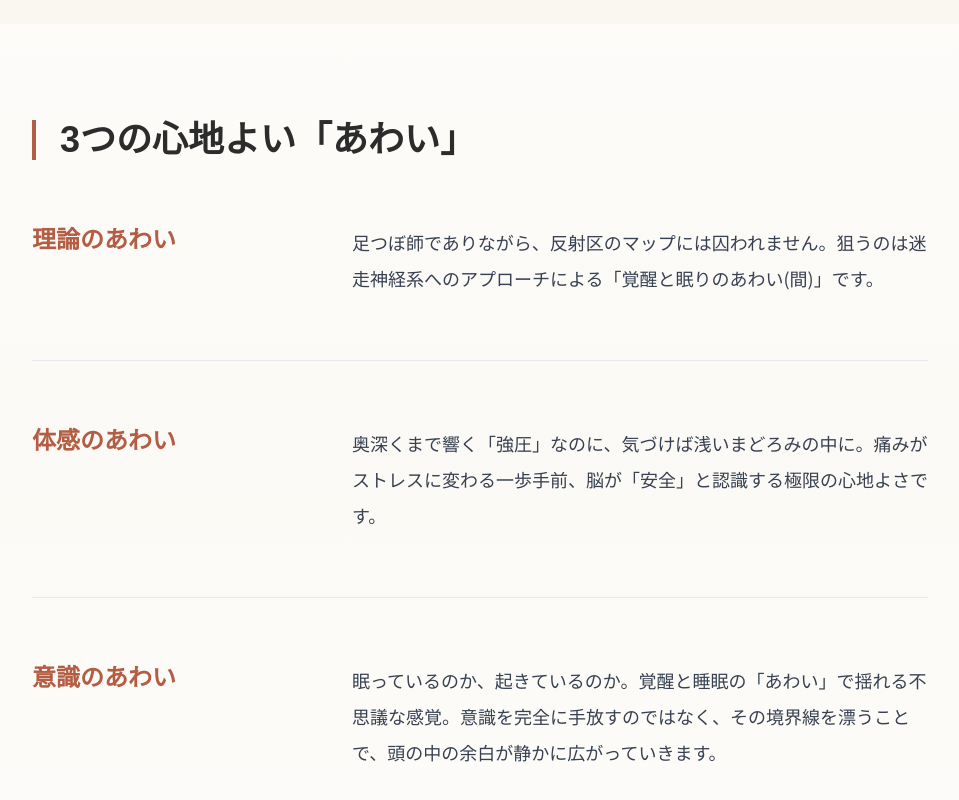
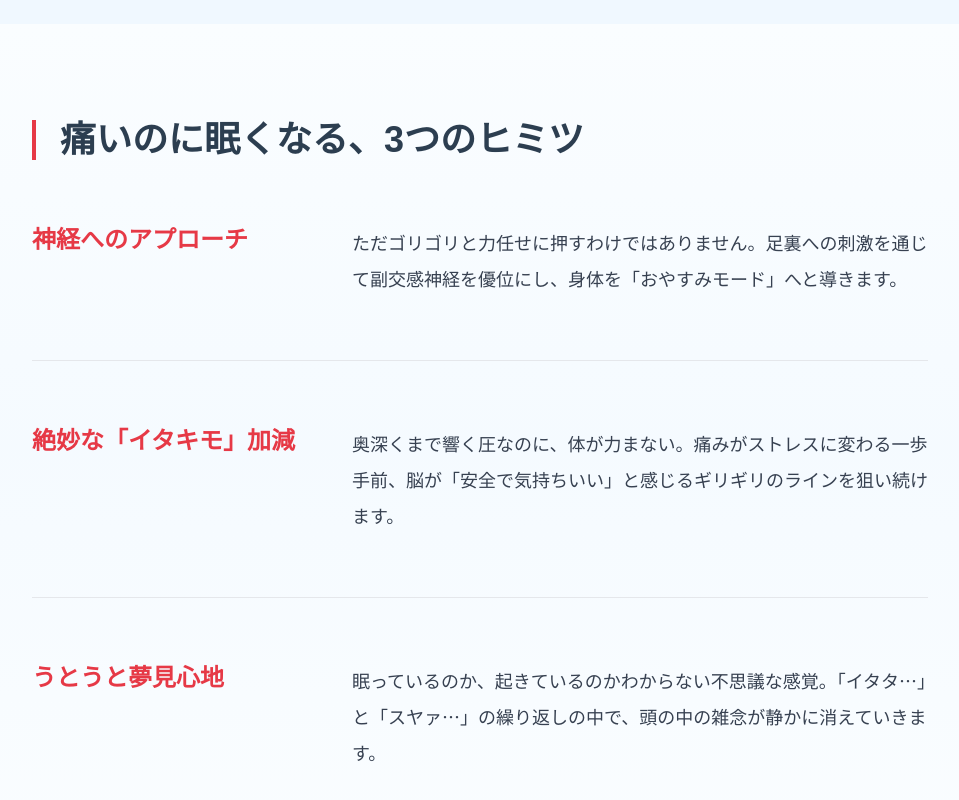
Before and after one commit to ashiyafukusuke/fukusuke2, a Next.js app: page / in a window 1280 px wide. Shown: the part 660-1460 px from the top of the page, without its empty margins (160-1119 px from the left). Built offline with nearby package versions, Linux system fonts and the light colour scheme.

Commit message:
Add files via upload

```diff
--- a/src/components/Experience.tsx
+++ b/src/components/Experience.tsx
@@ -26,7 +26,7 @@ export default function Experience() {
           transition={{ duration: 0.6 }}
           className="font-serif text-3xl md:text-4xl font-bold text-ink mb-16 border-l-4 border-terracotta pl-6"
         >
-          3つの心地よい「あわい」
+          痛いのに眠くなる、3つのヒミツ
         </motion.h2>
 
         <motion.div
@@ -39,11 +39,11 @@ export default function Experience() {
           {/* 1 */}
           <motion.div variants={item} className="flex flex-col md:flex-row gap-8 items-start group">
             <div className="w-full md:w-1/3">
-              <h3 className="text-2xl font-serif text-terracotta font-bold group-hover:translate-x-2 transition-transform duration-300">理論のあわい</h3>
+              <h3 className="text-2xl font-serif text-terracotta font-bold group-hover:translate-x-2 transition-transform duration-300">神経へのアプローチ</h3>
             </div>
             <div className="w-full md:w-2/3">
               <p className="text-gray-700 leading-loose text-lg">
-                足つぼ師でありながら、反射区のマップには囚われません。狙うのは迷走神経系へのアプローチによる「覚醒と眠りのあわい(間)」です。
+                ただゴリゴリと力任せに押すわけではありません。足裏への刺激を通じて副交感神経を優位にし、身体を「おやすみモード」へと導きます。
               </p>
             </div>
           </motion.div>
@@ -53,11 +53,11 @@ export default function Experience() {
           {/* 2 */}
           <motion.div variants={item} className="flex flex-col md:flex-row gap-8 items-start group">
             <div className="w-full md:w-1/3">
-              <h3 className="text-2xl font-serif text-terracotta font-bold group-hover:translate-x-2 transition-transform duration-300">体感のあわい</h3>
+              <h3 className="text-2xl font-serif text-terracotta font-bold group-hover:translate-x-2 transition-transform duration-300">絶妙な「イタキモ」加減</h3>
             </div>
             <div className="w-full md:w-2/3">
               <p className="text-gray-700 leading-loose text-lg">
-                奥深くまで響く「強圧」なのに、気づけば浅いまどろみの中に。痛みがストレスに変わる一歩手前、脳が「安全」と認識する極限の心地よさです。
+                奥深くまで響く圧なのに、体が力まない。痛みがストレスに変わる一歩手前、脳が「安全で気持ちいい」と感じるギリギリのラインを狙い続けます。
               </p>
             </div>
           </motion.div>
@@ -67,11 +67,11 @@ export default function Experience() {
           {/* 3 */}
           <motion.div variants={item} className="flex flex-col md:flex-row gap-8 items-start group">
             <div className="w-full md:w-1/3">
-              <h3 className="text-2xl font-serif text-terracotta font-bold group-hover:translate-x-2 transition-transform duration-300">意識のあわい</h3>
+              <h3 className="text-2xl font-serif text-terracotta font-bold group-hover:translate-x-2 transition-transform duration-300">うとうと夢見心地</h3>
             </div>
             <div className="w-full md:w-2/3">
               <p className="text-gray-700 leading-loose text-lg">
-                眠っているのか、起きているのか。覚醒と睡眠の「あわい」で揺れる不思議な感覚。意識を完全に手放すのではなく、その境界線を漂うことで、頭の中の余白が静かに広がっていきます。
+                眠っているのか、起きているのかわからない不思議な感覚。「イタタ…」と「スヤァ…」の繰り返しの中で、頭の中の雑念が静かに消えていきます。
               </p>
             </div>
           </motion.div>
--- a/tailwind.config.ts
+++ b/tailwind.config.ts
@@ -9,12 +9,12 @@ const config: Config = {
   theme: {
     extend: {
       colors: {
-        offwhite: '#FAF7F0',
-        ink: '#2C2C2C',
-        terracotta: '#B35E44',
-        olive: '#8A9A86',
-        paper: '#FFFFFF',
-        vitality: '#F2613F', // 再起動（リブート）と活力を象徴するアクセントカラー
+        offwhite: '#F0F8FF', // アクア（空・水）
+        ink: '#2C3E50',      // カズマ（ダークスレート）
+        terracotta: '#E63946', // めぐみん（爆裂レッド）
+        olive: '#4CAF50',    // カズマ（ジャージグリーン）
+        paper: '#E0F7FA',    // アクア（シアンホワイト）
+        vitality: '#FFB703', // ダクネス（クルセイダーイエロー）
       },
       fontFamily: {
         sans: ['var(--font-noto-sans)', 'sans-serif'],
```
